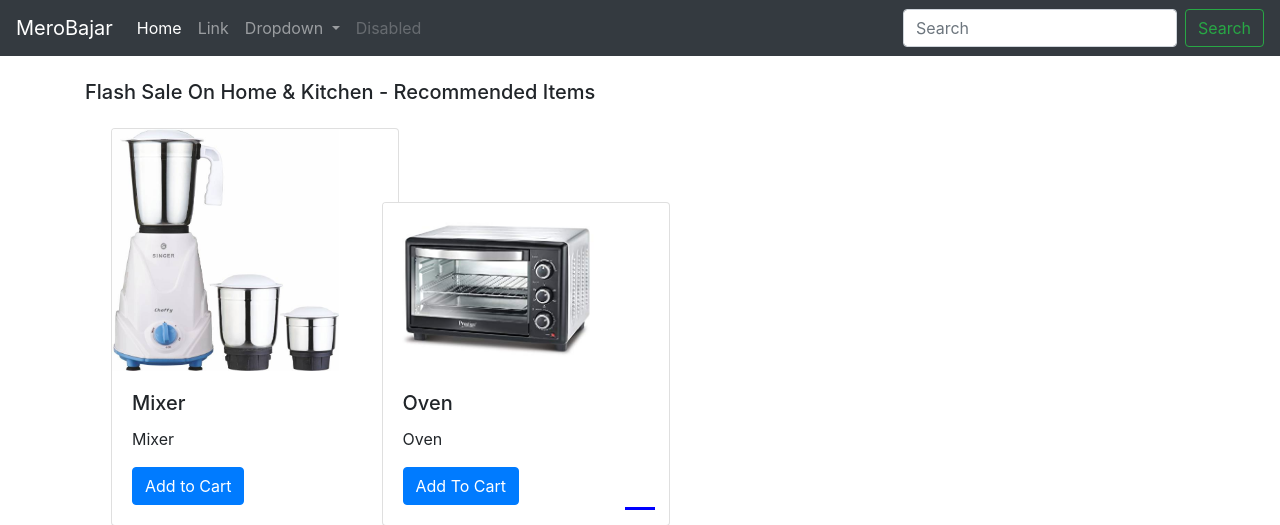
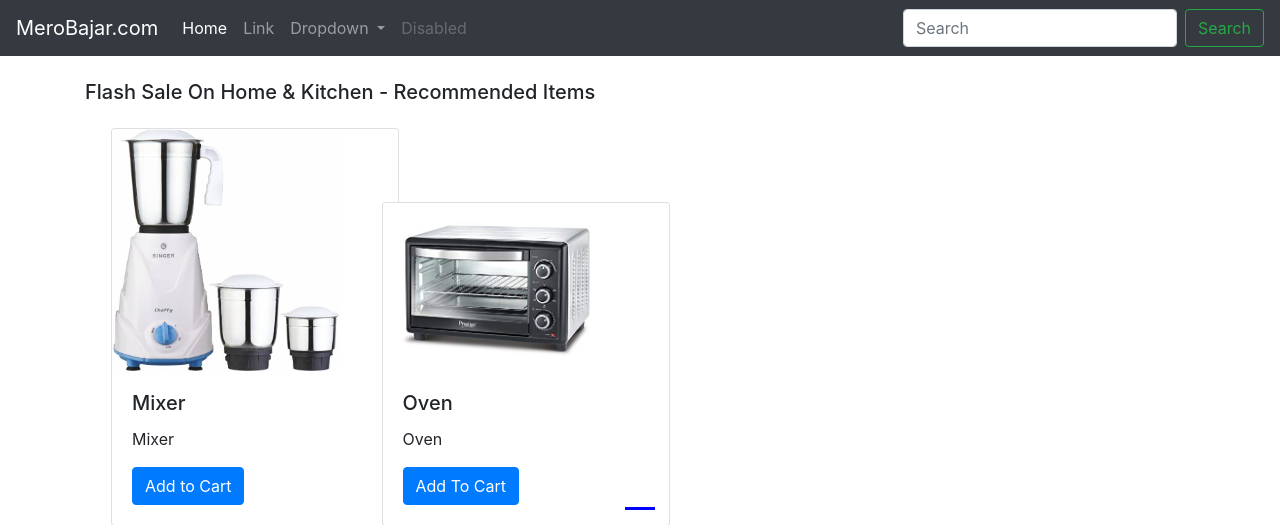
Before and after one commit to Asheshshrestha/E-commerce-Site, a Django app: page /shop/ in a window 1280 px wide. Shown: the top 525 px of the page. Run offline with Django 3.2, Linux system fonts and the light colour scheme; data comes from the database, SQL or seed files in the repository; some libraries are stand-ins or nearby versions.

Commit message:
Navbar name changed

```diff
--- a/shop/templates/shop/layout.html
+++ b/shop/templates/shop/layout.html
@@ -17,7 +17,7 @@
   <body>
 <!---Navbar-->
 <nav class="navbar navbar-expand-lg navbar-dark bg-dark">
-  <a class="navbar-brand" href="#">MeroBajar</a>
+  <a class="navbar-brand" href="#">MeroBajar.com</a>
   <button class="navbar-toggler" type="button" data-toggle="collapse" data-target="#navbarSupportedContent" aria-controls="navbarSupportedContent" aria-expanded="false" aria-label="Toggle navigation">
     <span class="navbar-toggler-icon"></span>
   </button>
```
